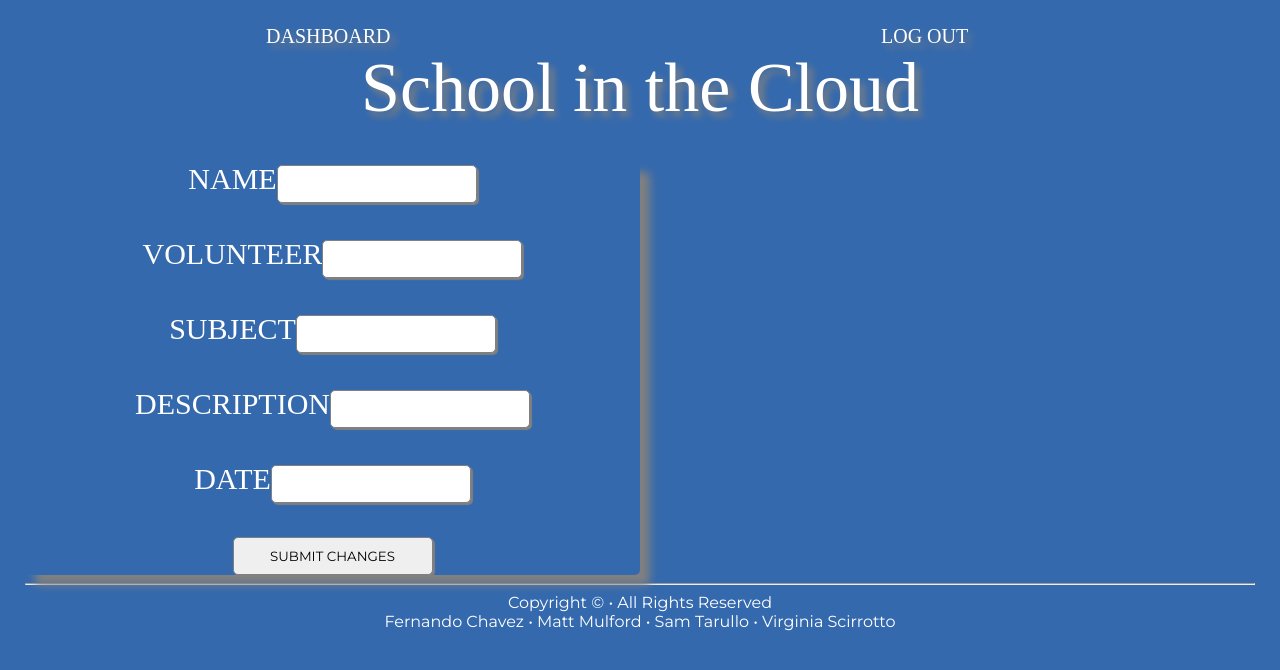
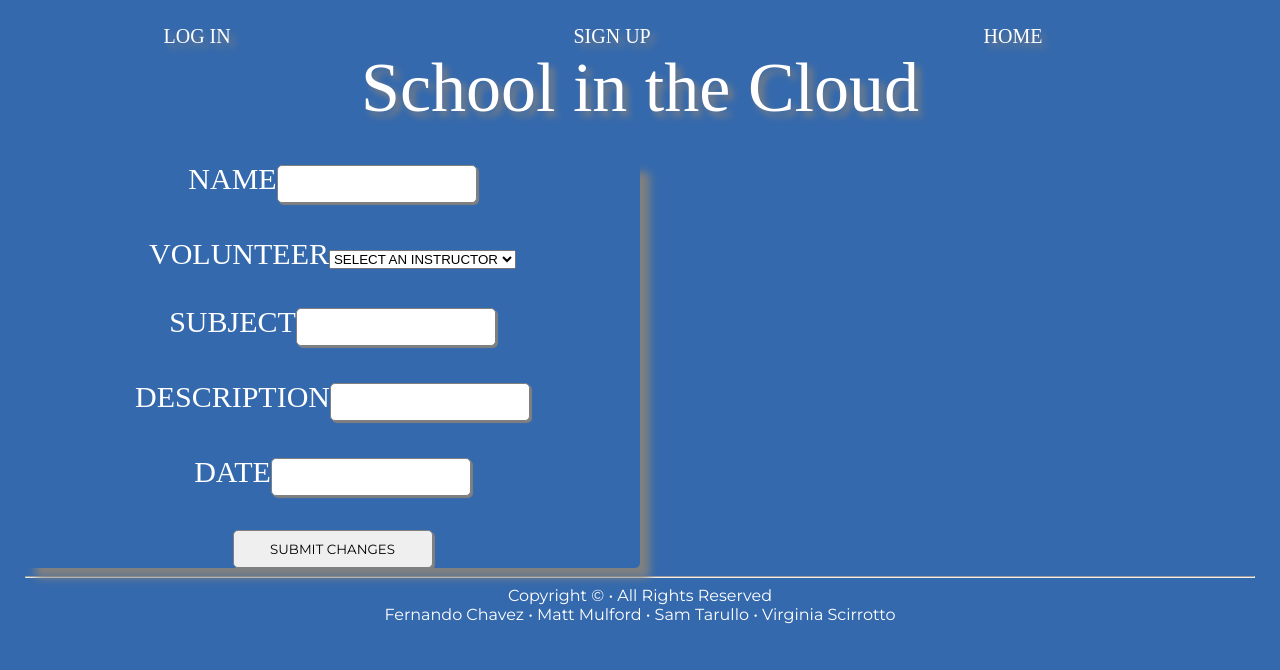
Before and after one commit to school-in-the-cloud-web/frontend, a React (Create React App) app in the folder schoolinthecloud/: page /admin-dashboard/edit/1 in a window 1280 px wide. Shown: the top 670 px of the page. Built offline with nearby package versions, Linux system fonts and the light colour scheme; sample sign-in values are in the browser's storage; a web font is replaced by a local one.

Commit message:
fixed up some of the stupid idiot login button functionality

```diff
--- a/schoolinthecloud/src/App.js
+++ b/schoolinthecloud/src/App.js
@@ -34,16 +34,18 @@ function App(props) {
     setToken(localStorage.getItem('token'))
   }, [token])
 
+  console.log(props.role)
+
   return (
     <div style={{fontSize: '3rem'}}>
 
       <Jumbotron>
         <div className='nav'>
-        {token && <Link className="links" to={localStorage.getItem('role') === 'admin' ? '/admin-dashboard' : localStorage.getItem('role') === 'student' ? '/student-dashboard' : localStorage.getItem('role') === 'volunteer' ? '/volunteer-dashboard' : ''}>DASHBOARD</Link>}
-        {!token && <Link className="links" to='/signin'>LOG IN</Link>}
-        {!token && <Link className="links" to='/signup'>SIGN UP</Link>}
-        {!token && <Link className="links" to='/'>HOME</Link>}
-        {token && <a className="links" href='' onClick={e => {e.preventDefault(); localStorage.removeItem('token'); localStorage.removeItem('role'); props.logOut(); push('/signin')}}>LOG OUT</a>}
+        {props.isLoggedIn && <Link className="links" to={props.role === 'admin' ? '/admin-dashboard' : props.role === 'student' ? '/student-dashboard' : props.role === 'volunteer' ? '/volunteer-dashboard': ''}>DASHBOARD</Link>}
+        {!props.isLoggedIn && <Link className="links" to='/signin'>LOG IN</Link>}
+        {!props.isLoggedIn && <Link className="links" to='/signup'>SIGN UP</Link>}
+        {!props.isLoggedIn && <Link className="links" to='/'>HOME</Link>}
+        {props.isLoggedIn && <a className="links" href='' onClick={e => {e.preventDefault(); localStorage.removeItem('token'); localStorage.removeItem('role'); localStorage.removeItem('loggedIn'); props.logOut(); push('/signin')}}>LOG OUT</a>}
         </div>
         <Route path='/'>
         <div className="jumbotron">
@@ -69,7 +71,8 @@ function App(props) {
 
 const mapStateToProps = state => {
   return {
-    isLoggedIn: state.isLoggedIn
+    isLoggedIn: state.isLoggedIn,
+    role: state.role
   }
 }
 
--- a/schoolinthecloud/src/actions/index.js
+++ b/schoolinthecloud/src/actions/index.js
@@ -88,7 +88,7 @@ export const addClass = newClass => dispatch => {
     dispatch({type: ADD_CLASS_START});
     axiosWithAuth()
     .post('/tasks', newClass)
-    .then(res => {
+    .then(async res => {
         console.log(res);
         dispatch({type: ADD_CLASS_SUCCESS, payload: res.data});
     })
@@ -145,8 +145,8 @@ export const fetchVolunteers = () => dispatch => {
 
 //ALL
 
-export const logIn = () => dispatch => {
-    dispatch({type: LOG_IN});
+export const logIn = role => dispatch => {
+    dispatch({type: LOG_IN, payload: role});
 }
 
 export const logOut = () => dispatch => {
--- a/schoolinthecloud/src/components/EditClass.js
+++ b/schoolinthecloud/src/components/EditClass.js
@@ -59,11 +59,14 @@ const EditClass = (props) => {
                 </label><br/>
 
                 <label htmlFor='volunteer'>VOLUNTEER
-                    <input
-                    type='text'
-                    name='volunteer'
-                    value={formValues.volunteer}
-                    onChange={handleChange} />
+                    <select placeholder='Name of the volunteer/instructor' onChange={handleChange} name="volunteer" value={formValues.volunteer} id="volunteer">
+                    <option value=''>SELECT AN INSTRUCTOR</option>
+                        {props.volunteers.map(vol => {
+                            return(
+                            <option key={vol.id} value={vol.id}>{vol.firstName} {vol.lastName}</option>
+                            )
+                        })}
+                    </select>
                 </label><br/>
 
                 <label htmlFor='subject'>SUBJECT
@@ -102,6 +105,7 @@ const mapStateToProps = state => {
         classes: state.classes,
         error: state.error,
         isFetching: state.isFetching,
+        volunteers: state.volunteers,
     }
 }
 
--- a/schoolinthecloud/src/components/Signin.js
+++ b/schoolinthecloud/src/components/Signin.js
@@ -32,12 +32,12 @@ function Signin(props){
             const token = res.data.token;
             const decoded = jwt_decode(token);
             console.log(decoded)
-            props.logIn();
+            props.logIn(decoded.role);
             localStorage.setItem('token', token);
-            localStorage.setItem('role', decoded.role)
+            localStorage.setItem('role', decoded.role);
+            localStorage.setItem('loggedIn', 'true')
             if (localStorage.getItem('role') === 'volunteer') {
-                props.getVolunteerId(decoded.sub)
-                push('/volunteer-dashboard')
+                push('volunteer-dashboard')
             } else if (localStorage.getItem('role') === 'student') {
                 push('/student-dashboard')
             } else if (localStorage.getItem('role') === 'admin') {
--- a/schoolinthecloud/src/components/Signup.js
+++ b/schoolinthecloud/src/components/Signup.js
@@ -53,9 +53,10 @@ const Signup = (props) => {
             .then(res => {
                 const token = res.data.token;
                 const decoded = jwt_decode(token);
-                props.logIn();
+                props.logIn(decoded.role);
                 localStorage.setItem('token', token);
-                localStorage.setItem('role', decoded.role)
+                localStorage.setItem('role', decoded.role);
+                localStorage.setItem('loggedIn', 'true');
                 if (localStorage.getItem('role') === 'volunteer') {
                     props.getVolunteerId(decoded.sub)
                     push('/volunteer-dashboard')
--- a/schoolinthecloud/src/components/VolunteerDashboard.js
+++ b/schoolinthecloud/src/components/VolunteerDashboard.js
@@ -5,7 +5,7 @@ import {volunteerFetchClasses} from '../actions'
 
 const VolunteerDashboard = (props) => {
 
-    console.log(props.volunteerId)
+    console.log(props.volunteerClasses)
 
     useEffect(() => {
         props.volunteerFetchClasses()
--- a/schoolinthecloud/src/reducers/index.js
+++ b/schoolinthecloud/src/reducers/index.js
@@ -37,6 +37,7 @@ const initialState = {
     isFetching: false,
     error: '',
     isLoggedIn: false,
+    role: ''
 }
 
 export const reducer = (state = initialState, action) => {
@@ -45,6 +46,7 @@ export const reducer = (state = initialState, action) => {
             return {
                  ...state,
                  isLoggedIn: true,
+                 role: action.payload
              }
         case LOG_OUT:
             return {
```
